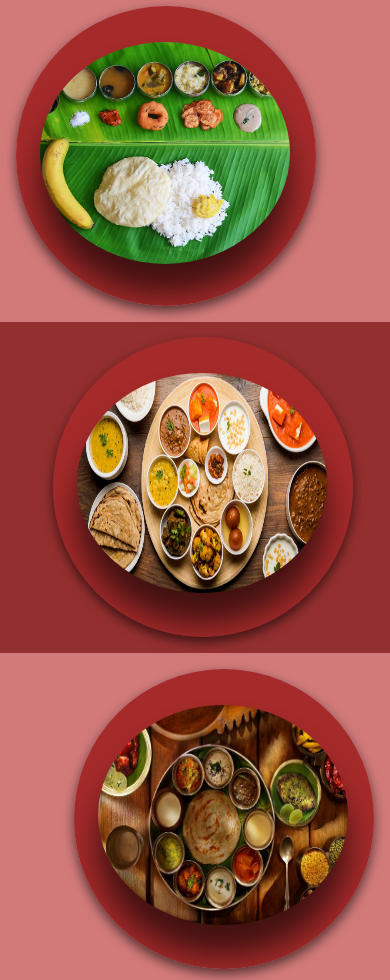
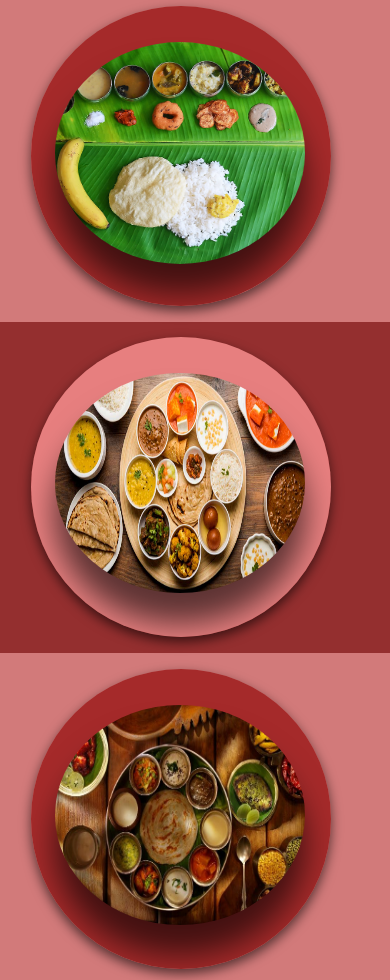
Before and after one commit to Uwetha/Project, a plain HTML site: page ExploreFood.html in a window 390 px wide. Shown: the part 120-1100 px from the top of the page. Drawn offline with nearby package versions, Linux system fonts and the light colour scheme.

Commit message:
PWStyle.css

```diff
--- a/PWStyle.css
+++ b/PWStyle.css
@@ -8,6 +8,7 @@
 
 }
 .circle1{
+
     width: 300px;
     height: 300px;
     background-color: brown;
@@ -15,7 +16,7 @@
     position: relative;
     margin-top: 4%;
     margin-bottom: 4%;
-    margin-left: 4%;
+    margin-left: 8%;
     box-shadow: 0px 5px 12px rgba(0,0,0,.6);
     transition: 1s;
 }
@@ -50,7 +51,7 @@
 
 .container-NIC{
     display: flex;
-    justify-content: center;
+    justify-content: left;
     align-items: center;
     background-color:rgb(148, 47, 47);
 }
@@ -63,6 +64,7 @@
     position: relative;
     margin-top: 4%;
     margin-bottom: 4%;
+    margin-left: 8%;
     box-shadow: 0px 5px 12px rgba(0,0,0,.6);
     transition: 1s;
 }
@@ -97,7 +99,7 @@
 
 .container-CC{
     display: flex;
-    justify-content: right;
+    justify-content: left;
     align-items: center;
     background-color:rgb(210, 122, 122);
 }
@@ -110,7 +112,7 @@
     position: relative;
     margin-top: 4%;
     margin-bottom: 4%;
-    margin-right: 4%;
+    margin-left: 8%;
     box-shadow: 0px 5px 12px rgba(0,0,0,.6);
     transition: 1s;
 }
@@ -158,10 +160,7 @@
         height: 300px;
         background-color: brown;
         border-radius: 50%;
-        position: relative;
-        margin-top: 4%;
-        margin-bottom: 4%;
-        margin-left: 4%;
+        margin-left: 8%;
         box-shadow: 0px 5px 12px rgba(0,0,0,.6);
         transition: 1s;
         overflow-y: auto;
@@ -192,6 +191,7 @@
        top: 5%;
        left: 5%;
        width: 100%;
+       margin-top: 10%;
        margin-right: 10%;
        color: white;
        opacity: 1;
@@ -202,12 +202,9 @@
     .circle2{
         width: 300px;
         height: 300px;
-        background-color: brown;
+        background-color: rgb(231, 127, 127);
         border-radius: 50%;
-        position: relative;
-        margin-top: 4%;
-        margin-bottom: 4%;
-        margin-left: 4%;
+        margin-left: 8%;
         box-shadow: 0px 5px 12px rgba(0,0,0,.6);
         transition: 1s;
         overflow-y: auto;
@@ -238,6 +235,7 @@
        top: 5%;
        left: 5%;
        width: 100%;
+       margin-top: 10%;
        margin-right: 10%;
        color: white;
        opacity: 1;
@@ -250,10 +248,7 @@
         height: 300px;
         background-color: brown;
         border-radius: 50%;
-        position: relative;
-        margin-top: 4%;
-        margin-bottom: 4%;
-        margin-left: 4%;
+        margin-left: 8%;
         box-shadow: 0px 5px 12px rgba(0,0,0,.6);
         transition: 1s;
         overflow-y: auto;
@@ -284,6 +279,7 @@
        top: 5%;
        left: 5%;
        width: 100%;
+       margin-top: 10%;
        margin-right: 10%;
        color: white;
        opacity: 1;
```
